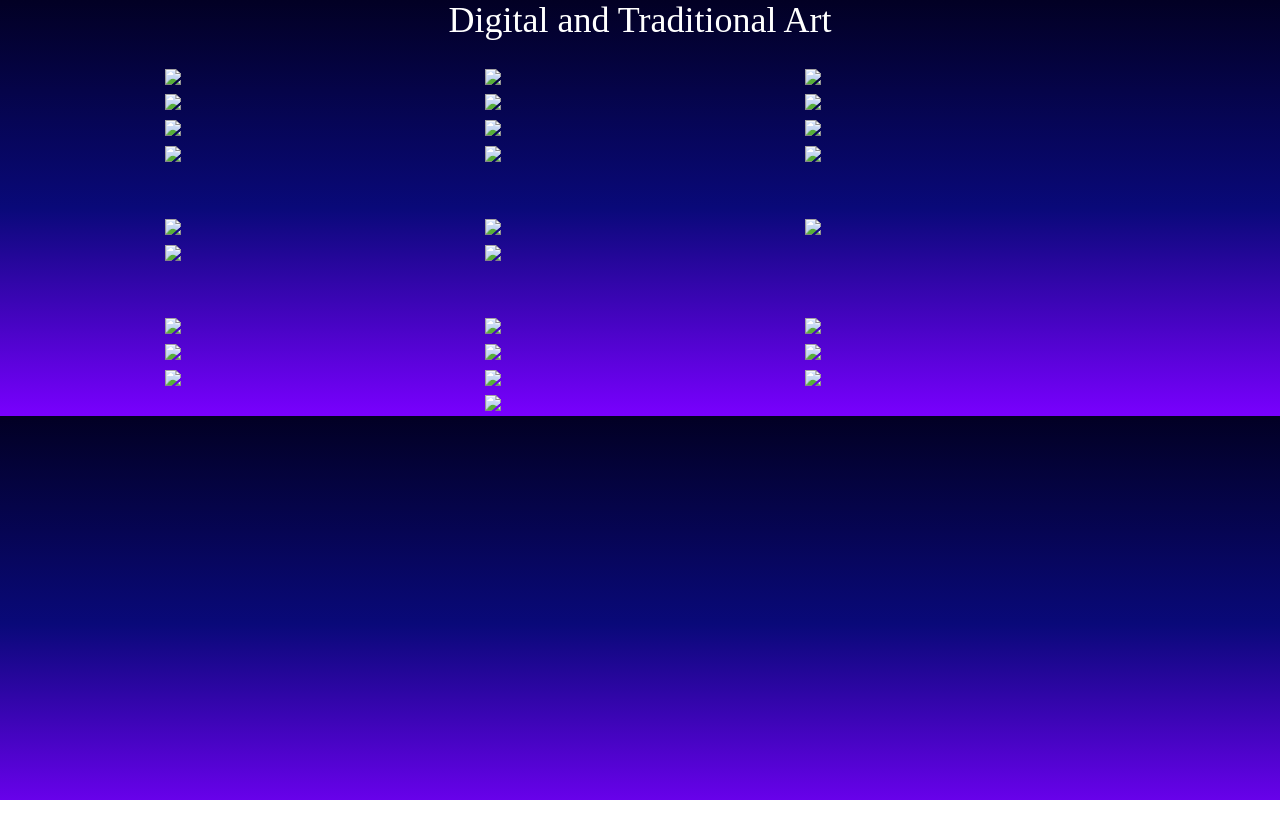
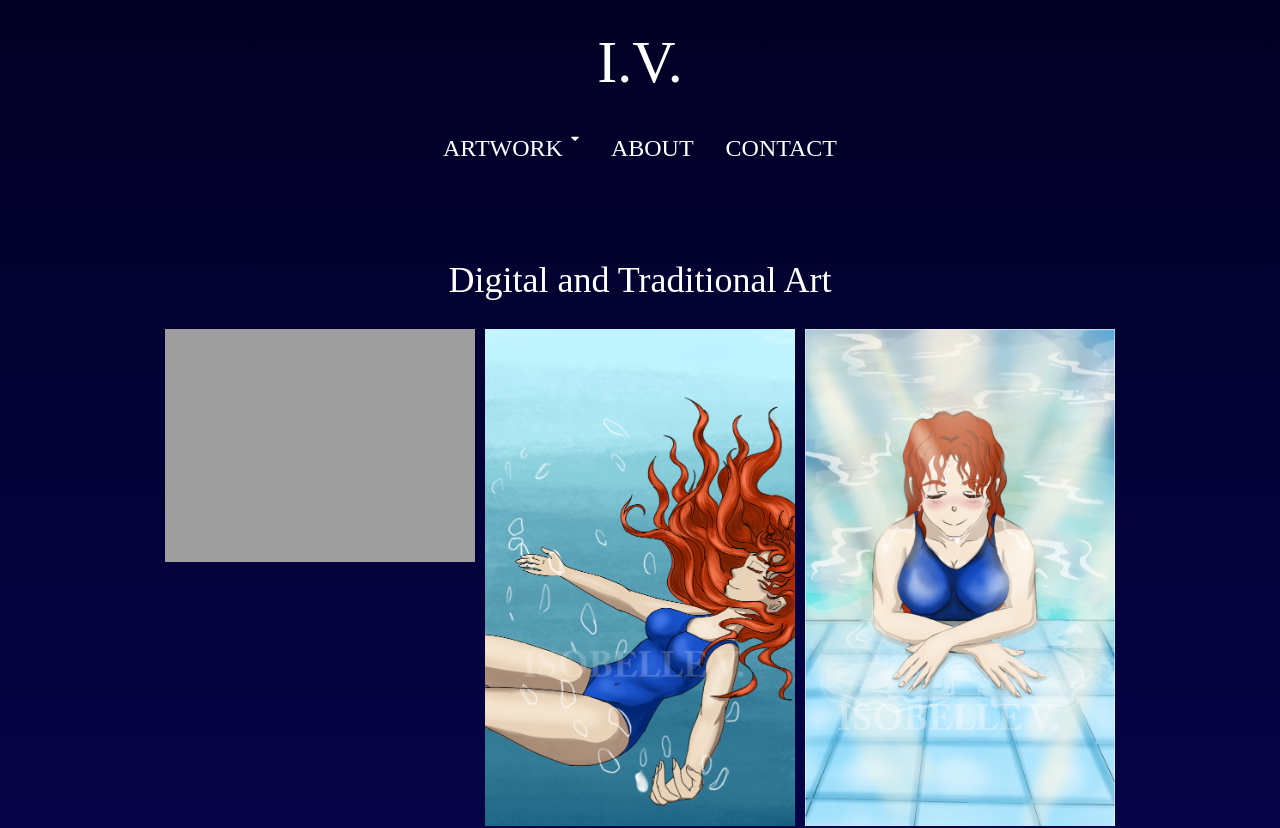
Before and after one commit to steph-koopmanschap/isobelle-art-portfolio, a website: page src/pages/digital-art.html in a window 1280 px wide. Shown: the top 828 px of the page. Before the commit the page ends 800 px from the top, so only its background shows below. Drawn offline with Linux system fonts and the light colour scheme; files that its build step writes are made by us from their sources; the site is published under a folder, as on GitHub Pages, so addresses that start at the root find nothing.

Commit message:
fix relative links

```diff
--- a/src/pages/about.html
+++ b/src/pages/about.html
@@ -21,8 +21,8 @@
   <!-- Minified Stylesheet -->
   <link rel="stylesheet" href="../../output.min.css">
   <!-- Web components -->
-  <script src="/src/components/header.js" type="text/javascript" defer></script>
-  <script src="/src/components/footer.js" type="text/javascript" defer></script>
+  <script src="../src/components/header.js" type="text/javascript" defer></script>
+  <script src="../src/components/footer.js" type="text/javascript" defer></script>
 </head>
 <body>
     <header-component></header-component>
@@ -36,7 +36,7 @@
         </h1>
         <!-- Profile pic -->
         <img
-          src="/assets/images/isobelle-villablanca-profile.webp"
+          src="../../assets/images/isobelle-villablanca-profile.webp"
         >
         <hr />
         <h2 class="text-5xl">
--- a/src/pages/digital-art.html
+++ b/src/pages/digital-art.html
@@ -22,8 +22,8 @@
     <!-- Minified Stylesheet -->
     <link rel="stylesheet" href="../../output.min.css">
     <!-- Web components -->
-    <script src="/src/components/header.js" type="text/javascript" defer></script>
-    <script src="/src/components/footer.js" type="text/javascript" defer></script>
+    <script src="../src/components/header.js" type="text/javascript" defer></script>
+    <script src="../src/components/footer.js" type="text/javascript" defer></script>
 
 </head>
 <body>
@@ -53,7 +53,7 @@
                 <div>
                   <img
                     class="gallery-item"
-                    src="/assets/images/art/digital-art1.png"
+                    src="../../assets/images/art/digital-art1.png"
                   />
                 </div>
               </div>
@@ -62,7 +62,7 @@
                 <div class="">
                   <img
                     class="gallery-item"
-                    src="/assets/images/art/digital-art2.png"
+                    src="../../assets/images/art/digital-art2.png"
                   />
                 </div>
               </div>
@@ -71,7 +71,7 @@
               <div class="">
                 <img
                   class="gallery-item"
-                  src="/assets/images/art/digital-art3.png"
+                  src="../../assets/images/art/digital-art3.png"
                 />
               </div>
             </div>
@@ -80,7 +80,7 @@
               <div class="">
                 <img
                   class="gallery-item"
-                  src="/assets/images/art/digital-art4.png"
+                  src="../../assets/images/art/digital-art4.png"
                 />
               </div>
             </div>
@@ -89,7 +89,7 @@
               <div class="">
                 <img
                   class="gallery-item"
-                  src="/assets/images/art/digital-art5.jpg"
+                  src="../../assets/images/art/digital-art5.jpg"
                 />
               </div>
             </div>
@@ -98,7 +98,7 @@
               <div class="">
                 <img
                   class="gallery-item"
-                  src="/assets/images/art/digital-art9.png"
+                  src="../../assets/images/art/digital-art9.png"
                 />
               </div>
             </div>
@@ -107,7 +107,7 @@
               <div class="">
                 <img
                   class="gallery-item"
-                  src="/assets/images/art/digital-art10.png"
+                  src="../../assets/images/art/digital-art10.png"
                 />
               </div>
             </div>
@@ -116,7 +116,7 @@
             <div class="">
               <img
                 class="gallery-item"
-                src="/assets/images/art/digital-art8.png"
+                src="../../assets/images/art/digital-art8.png"
               />
             </div>
           </div>
@@ -125,7 +125,7 @@
             <div class="">
               <img
                 class="gallery-item"
-                src="/assets/images/art/digital-art12.png"
+                src="../../assets/images/art/digital-art12.png"
               />
             </div>
           </div>
@@ -134,7 +134,7 @@
             <div class="">
               <img
                 class="gallery-item"
-                src="/assets/images/art/digital-art7.png"
+                src="../../assets/images/art/digital-art7.png"
               />
             </div>
           </div>
@@ -143,7 +143,7 @@
             <div class="">
               <img
                 class="gallery-item"
-                src="/assets/images/art/digital-art11.png"
+                src="../../assets/images/art/digital-art11.png"
               />
             </div>
           </div>
@@ -152,7 +152,7 @@
             <div class="">
               <img
                 class="gallery-item"
-                src="/assets/images/art/digital-art6.jpg"
+                src="../../assets/images/art/digital-art6.jpg"
               />
             </div>
           </div>
@@ -176,7 +176,7 @@
                 <div>
                   <img
                     class="gallery-item"
-                    src="/assets/images/art/pixel-art1.png"
+                    src="../../assets/images/art/pixel-art1.png"
                   />
                 </div>
               </div>
@@ -185,7 +185,7 @@
                 <div class="">
                   <img
                     class="gallery-item"
-                    src="/assets/images/art/pixel-art2.jpg"
+                    src="../../assets/images/art/pixel-art2.jpg"
                   />
                 </div>
               </div>
@@ -194,7 +194,7 @@
               <div class="">
                 <img
                   class="gallery-item"
-                  src="/assets/images/art/pixel-art3.png"
+                  src="../../assets/images/art/pixel-art3.png"
                 />
               </div>
             </div>
@@ -203,7 +203,7 @@
               <div class="">
                 <img
                   class="gallery-item"
-                  src="/assets/images/art/pixel-art4.jpg"
+                  src="../../assets/images/art/pixel-art4.jpg"
                 />
               </div>
             </div>
@@ -212,7 +212,7 @@
               <div class="">
                 <img
                   class="gallery-item"
-                  src="/assets/images/art/pixel-art5.png"
+                  src="../../assets/images/art/pixel-art5.png"
                 />
               </div>
             </div>
@@ -237,7 +237,7 @@
                       <div>
                         <img
                           class="gallery-item"
-                          src="/assets/images/art/trad-art7.jpg"
+                          src="../../assets/images/art/trad-art7.jpg"
                         />
                       </div>
                     </div>
@@ -246,7 +246,7 @@
                       <div class="">
                         <img
                           class="gallery-item"
-                          src="/assets/images/art/trad-art8.jpg"
+                          src="../../assets/images/art/trad-art8.jpg"
                         />
                       </div>
                     </div>
@@ -255,7 +255,7 @@
                     <div class="">
                       <img
                         class="gallery-item"
-                        src="/assets/images/art/trad-art9.jpg"
+                        src="../../assets/images/art/trad-art9.jpg"
                       />
                     </div>
                   </div>
@@ -264,7 +264,7 @@
                     <div class="">
                       <img
                         class="gallery-item"
-                        src="/assets/images/art/trad-art4.jpg"
+                        src="../../assets/images/art/trad-art4.jpg"
                       />
                     </div>
                   </div>
@@ -273,7 +273,7 @@
                     <div class="">
                       <img
                         class="gallery-item"
-                        src="/assets/images/art/trad-art1.jpg"
+                        src="../../assets/images/art/trad-art1.jpg"
                       />
                     </div>
                   </div>
@@ -282,7 +282,7 @@
                     <div class="">
                       <img
                         class="gallery-item"
-                        src="/assets/images/art/trad-art6.jpg"
+                        src="../../assets/images/art/trad-art6.jpg"
                       />
                     </div>
                   </div>
@@ -291,7 +291,7 @@
                     <div class="">
                       <img
                         class="gallery-item"
-                        src="/assets/images/art/trad-art5.jpg"
+                        src="../../assets/images/art/trad-art5.jpg"
                       />
                     </div>
                   </div>
@@ -300,7 +300,7 @@
                   <div class="">
                     <img
                       class="gallery-item"
-                      src="/assets/images/art/trad-art2.jpg"
+                      src="../../assets/images/art/trad-art2.jpg"
                     />
                   </div>
                 </div>
@@ -309,7 +309,7 @@
                   <div class="">
                     <img
                       class="gallery-item"
-                      src="/assets/images/art/trad-art3.jpg"
+                      src="../../assets/images/art/trad-art3.jpg"
                     />
                   </div>
                 </div>
@@ -318,7 +318,7 @@
                   <div class="">
                     <img
                       class="gallery-item"
-                      src="/assets/images/art/trad-art10.jpg"
+                      src="../../assets/images/art/trad-art10.jpg"
                     />
                   </div>
                 </div>
```
Also changed, not shown: src/pages/contact.html (+2 -2 lines), src/pages/video-editing.html (+2 -2 lines).
